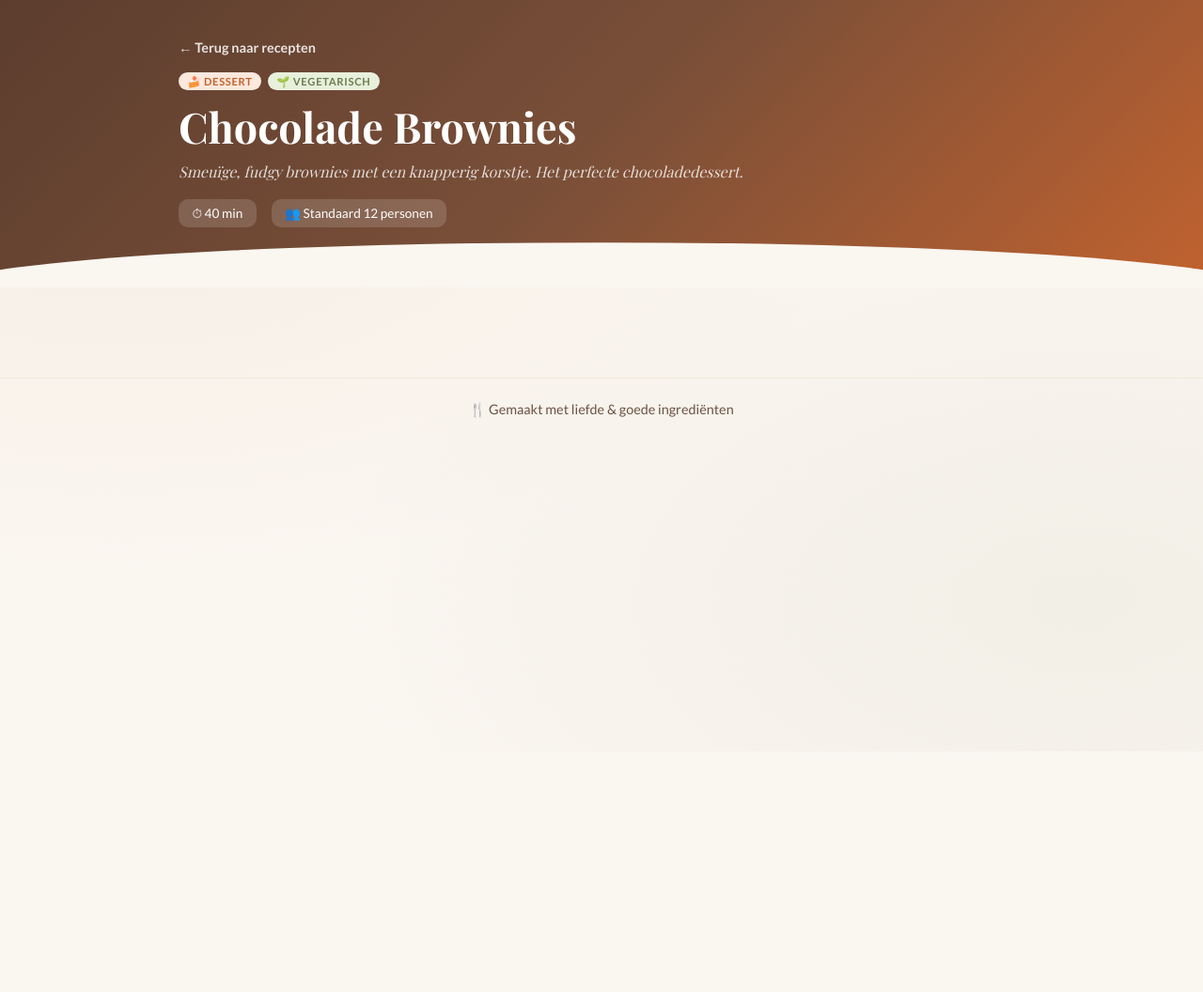
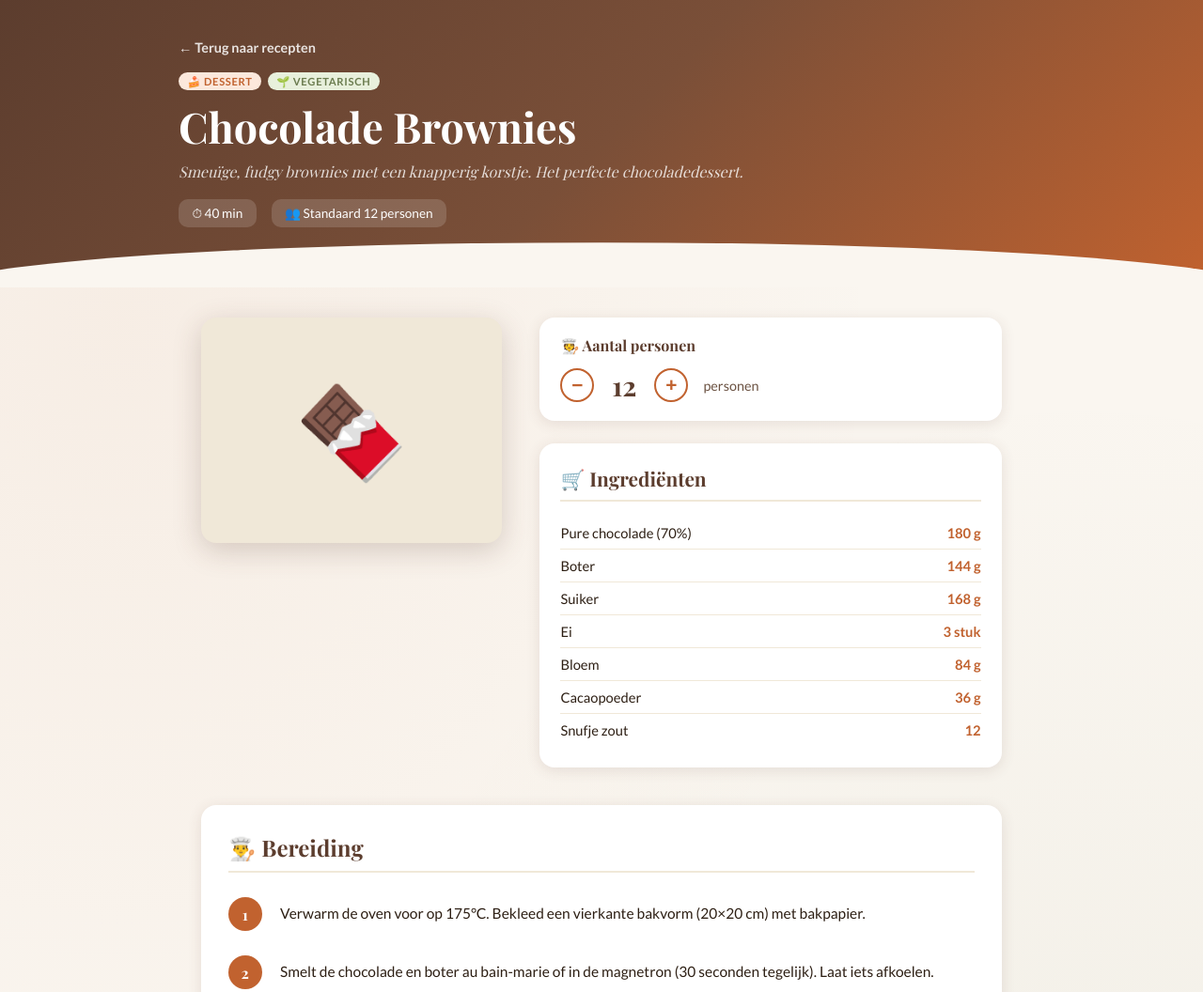
Before and after one commit to CCCooking/CCCooking.github.io, a plain HTML site: page recepten/chocolade-brownie.html in a window 1280 px wide. Shown: the top 1056 px of the page at 94% size. Before the commit the page ends 800 px from the top, so only its background shows below. Drawn offline with nearby package versions, Linux system fonts and the light colour scheme; a web font is replaced by a local one.

Commit message:
Add files via upload

```diff
--- a/recepten/chocolade-brownie.html
+++ b/recepten/chocolade-brownie.html
@@ -28,14 +28,12 @@
     <p>🍴 Gemaakt met liefde &amp; goede ingrediënten</p>
   </footer>
 
-  <!-- Laad eerst de receptendatabank, dan de recept-logica -->
   <script src="recepten.js"></script>
   <script>
-    // ============================================================
-    // Recept-ID bepalen vanuit de bestandsnaam
-    // ============================================================
     const paginaNaam = window.location.pathname.split('/').pop().replace('.html', '');
     const recept = recepten.find(r => r.id === paginaNaam);
+
+    let huidigPersonen = recept ? recept.porties : 4;
 
     if (!recept) {
       document.getElementById('receptTitel').textContent = 'Recept niet gevonden';
@@ -44,12 +42,9 @@
       renderRecept(recept);
     }
 
-    let huidigPersonen = recept ? recept.porties : 4;
-
     function renderRecept(r) {
       document.title = r.titel + ' — Mijn Recepten';
 
-      // Tags in header
       const typeLabels = {
         ontbijt: '🥞 Ontbijt', lunch: '🥗 Lunch',
         avondeten: '🍝 Avondeten', dessert: '🍰 Dessert', snack: '🫙 Snack'
@@ -71,12 +66,10 @@
         <div class="recept-meta-item">👥 Standaard ${r.porties} personen</div>
       `;
 
-      // Foto
       const fotoHtml = r.foto
         ? `<div class="recept-foto"><img src="../${r.foto}" alt="${r.titel}"></div>`
         : `<div class="recept-foto">${r.emoji}</div>`;
 
-      // Ingrediënten
       const ingredientenHtml = `
         <div>
           <div class="personen-box">
@@ -91,13 +84,12 @@
           <div class="ingredienten-box">
             <h2>🛒 Ingrediënten</h2>
             <ul class="ingredienten-lijst" id="ingredientenLijst">
-              ${renderIngredienten(r.ingredienten, r.porties)}
+              ${renderIngredienten(r.ingredienten)}
             </ul>
           </div>
         </div>
       `;
 
-      // Stappen
       const stappenHtml = `
         <div class="stappen-box">
           <h2>👨‍🍳 Bereiding</h2>
@@ -110,7 +102,6 @@
         </div>
       `;
 
-      // Tips
       const tipsHtml = r.tips ? `
         <div class="tips-box">
           <h3>💡 Tips &amp; variaties</h3>
@@ -126,7 +117,7 @@
       `;
     }
 
-    function renderIngredienten(ingredienten, basisPorties) {
+    function renderIngredienten(ingredienten) {
       return ingredienten.map(ing => {
         const hoev = ing.hoeveelheid * huidigPersonen;
         const netjes = formateerHoeveelheid(hoev);
@@ -142,7 +133,6 @@
 
     function formateerHoeveelheid(n) {
       if (n === Math.floor(n)) return n.toString();
-      // Mooie breuken
       const breuken = [
         [0.25, '¼'], [0.33, '⅓'], [0.5, '½'], [0.67, '⅔'], [0.75, '¾']
       ];
@@ -157,7 +147,7 @@
       huidigPersonen = Math.max(1, Math.min(20, huidigPersonen + delta));
       document.getElementById('personenGetal').textContent = huidigPersonen;
       document.getElementById('ingredientenLijst').innerHTML =
-        renderIngredienten(recept.ingredienten, recept.porties);
+        renderIngredienten(recept.ingredienten);
     }
   </script>
 </body>
```
Also changed, not shown: recepten/avocado-toast.html (+4 -14 lines), recepten/pompoensoep.html (+5 -15 lines), recepten/spaghetti-bolognese.html (+5 -15 lines).
